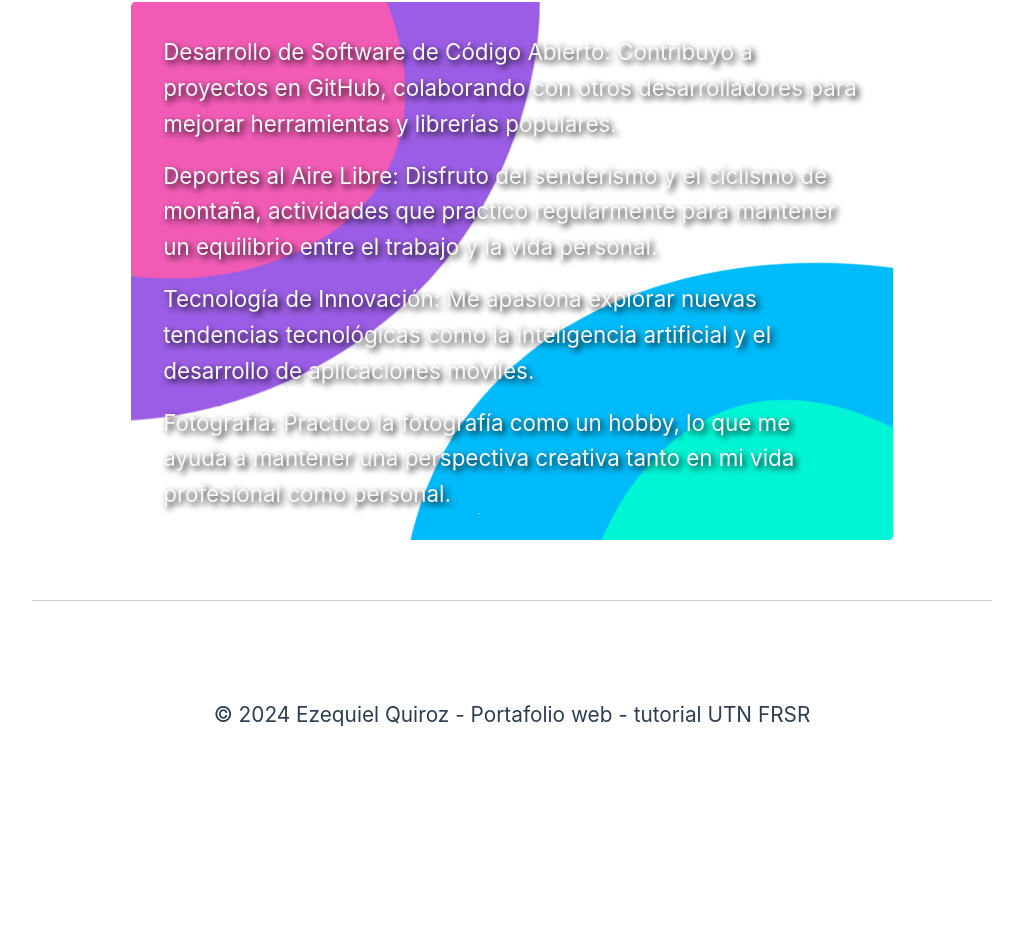
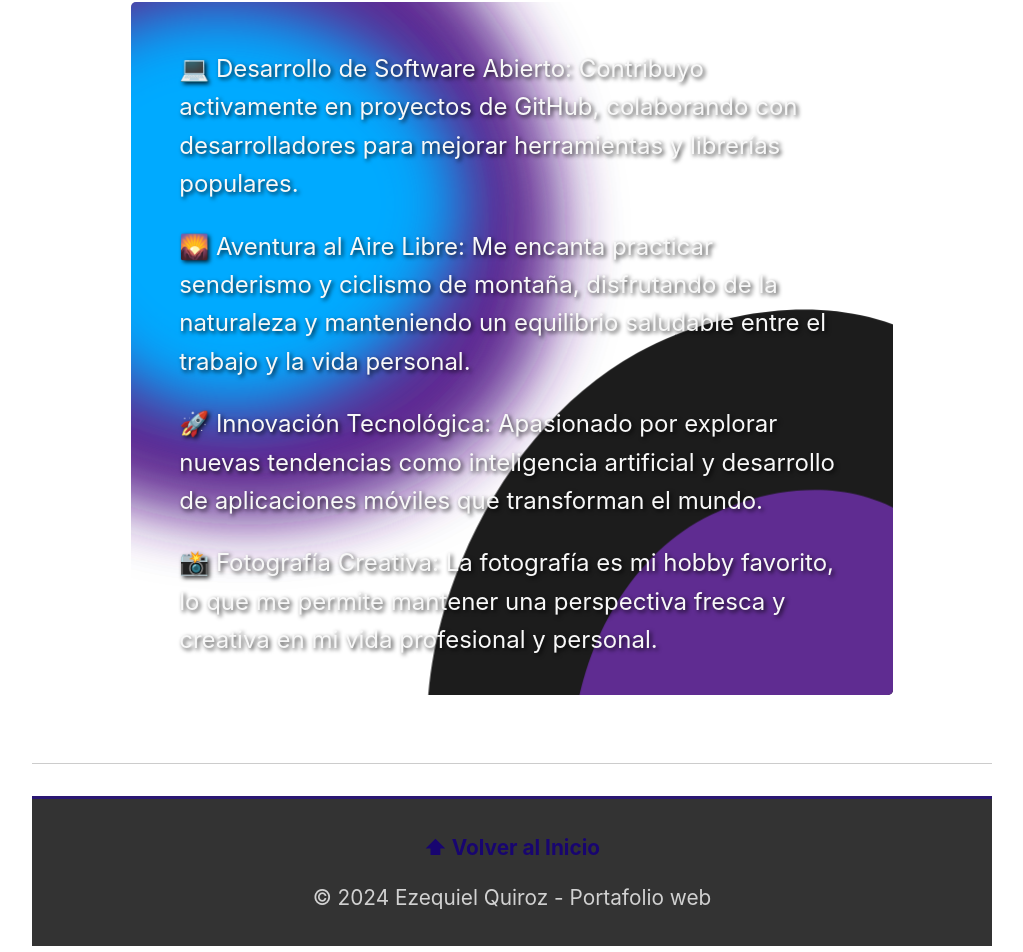
Before and after one commit to EzequielQ2004/Portafolio-Vuejs, a Vue app: page / in a window 1280 px wide. Shown: the part 6402-7354 px from the top of the page, without its empty margins (128-1151 px from the left). Before the commit the page ends 7198 px from the top, so only its background shows below. Built offline with nearby package versions, Linux system fonts and the light colour scheme.

Commit message:
Personalizacion de el componente intereses, FondoLava y transicion suave en en componente NavBar

```diff
--- a/src/App.vue
+++ b/src/App.vue
@@ -2,7 +2,6 @@
 import NavBar from './components/NavBar.vue';
 import DatosPersonales from './components/DatosPersonales.vue';
 import Educacion from './components/EducacionComponente.vue';
-import EducacionComponente from './components/EducacionComponente.vue';
 import ExperienciaComponentes from './components/ExperienciaComponentes.vue';
 import ProyectosComponente from './components/ProyectosComponente.vue';
 import HabilidadesComponente from './components/HabilidadesComponente.vue';
@@ -11,13 +10,10 @@ import InteresesComponente from './components/InteresesComponente.vue';
 
 <template>
   <header id="top">
-    <!--Barra de Navegacion-->
     <NavBar />
-    <!--Componente Datos Personales-->
     <DatosPersonales />
   </header>
   <main>
-    <!--wl estilo css de section se encuentra en base.css-->
     <section id="educacion"><h2>Educación - Cursos</h2>
       <Educacion />
     </section>
@@ -30,13 +26,13 @@ import InteresesComponente from './components/InteresesComponente.vue';
     <section id="habilidades"><h2>Habilidades</h2>
       <HabilidadesComponente />
     </section>
-    <section id="intereses"><h2>intereses</h2>
+    <section id="intereses"><h2>Intereses</h2>
       <InteresesComponente />
     </section>
   </main>
   <footer>
-        <a href="#top">Inicio</a>
-        <p>© 2024 Ezequiel Quiroz - Portafolio web - tutorial UTN FRSR</p>
+    <a href="#top">⬆ Volver al Inicio</a>
+    <p>© 2024 Ezequiel Quiroz - Portafolio web</p>
   </footer>
 </template>
 
@@ -45,7 +41,29 @@ footer {
     display: flex;
     flex-direction: column;
     align-items: center;
+    justify-content: center;
     padding: 2rem;
+    background-color: rgba(0, 0, 0, 0.8); /* Fondo oscuro para contraste */
+    color: var(--vt-c-white-soft); /* Color de texto */
     font-size: 1.3rem;
+    border-top: 3px solid #2a1772; /* Línea de separación en la parte superior */
+}
+
+footer a {
+    color: #180570; /* Color del enlace */
+    text-decoration: none;
+    margin-bottom: 1rem; /* Espaciado entre enlace y párrafo */
+    font-weight: bold; /* Enfatizar el enlace */
+    transition: color 0.3s ease; /* Transición suave al pasar el mouse */
+}
+
+footer a:hover {
+    color: #7519df; /* Cambiar color del enlace en hover */
+}
+
+footer p {
+    text-align: center;
+    margin: 0; /* Eliminar margen */
+    opacity: 0.8; /* Ligeramente transparente */
 }
 </style>
--- a/src/components/FondoLava.vue
+++ b/src/components/FondoLava.vue
@@ -1,65 +1,59 @@
 <script>
+export default {
+  name: 'FondoLava',
+};
 </script>
+
 <template>
-    <!--
-- Single file SVG animation
-- * can be used as CSS backgroud
-- * total size is less than 2kb!
--->
-    <svg preserveAspectRatio="xMidYMid slice" viewBox="10 10 80 80">
+    <svg preserveAspectRatio="xMidYMid slice" viewBox="0 0 100 100">
         <defs>
+            <filter id="lavaGlow" x="-50%" y="-50%" width="200%" height="200%">
+                <feGaussianBlur in="SourceGraphic" stdDeviation="5" result="blur" />
+                <feMerge>
+                    <feMergeNode />
+                    <feMergeNode in="blur" />
+                </feMerge>
+            </filter>
         </defs>
-        <path fill="#9b5de5" class="out-top"
+        <path fill="#5f2c91" class="out-top" filter="url(#lavaGlow)"
             d="M37-5C25.1-14.7,5.7-19.1-9.2-10-28.5,1.8-32.7,31.1-19.8,49c15.5,21.5,52.6,22,67.2,2.3C59.4,35,53.7,8.5,37-5Z" />
-        <path fill="#f15bb5" class="in-top"
+        <path fill="#00aaff" class="in-top" filter="url(#lavaGlow)"
             d="M20.6,4.1C11.6,1.5-1.9,2.5-8,11.2-16.3,23.1-8.2,45.6,7.4,50S42.1,38.9,41,24.5C40.2,14.1,29.4,6.6,20.6,4.1Z" />
-        <path fill="#00bbf9" class="out-bottom"
+        <path fill="#1c1c1c" class="out-bottom"
             d="M105.9,48.6c-12.4-8.2-29.3-4.8-39.4.8-23.4,12.8-37.7,51.9-19.1,74.1s63.9,15.3,76-5.6c7.6-13.3,1.8-31.1-2.3-43.8C117.6,63.3,114.7,54.3,105.9,48.6Z" />
-        <path fill="#00f5d4" class="in-bottom"
+        <path fill="#5f2c91" class="in-bottom"
             d="M102,67.1c-9.6-6.1-22-3.1-29.5,2-15.4,10.7-19.6,37.5-7.6,47.8s35.9,3.9,44.5-12.5C115.5,92.6,113.9,74.6,102,67.1Z" />
     </svg>
-    <!--Codigo de como crear un fondo svg animado-->
-    <!-- <div class="links">
-        <a href="https://dev.to/uuuuuulala/making-background-blob-animation-in-just-15kb-step-by-step-guide-2482"
-            target="_blank">tutorial<img class="icon" src="https://ksenia-k.com/img/icons/link.svg"></a>
-    </div> -->
 </template>
 
 <style scoped>
-@keyframes rotate {
+@keyframes lavaFlow {
     0% {
-        transform: rotate(0deg);
+        transform: translateY(0);
     }
-
+    50% {
+        transform: translateY(5%);
+    }
     100% {
-        transform: rotate(360deg);
+        transform: translateY(0);
     }
 }
 
 .out-top {
-    animation: rotate 20s linear infinite;
-    transform-origin: 13px 25px;
+    animation: lavaFlow 8s ease-in-out infinite;
 }
 
 .in-top {
-    animation: rotate 55s linear infinite;
-    transform-origin: 13px 25px;
+    animation: lavaFlow 10s ease-in-out infinite;
 }
 
 .out-bottom {
-    animation: rotate 25s linear infinite;
-    transform-origin: 84px 93px;
+    animation: lavaFlow 6s ease-in-out infinite;
 }
 
 .in-bottom {
-    animation: rotate 15s linear infinite;
-    transform-origin: 84px 93px;
+    animation: lavaFlow 9s ease-in-out infinite;
 }
-
-/* body {
-    background-color: #fee440;
-
-} */
 
 svg {
     position: absolute;
--- a/src/components/InteresesComponente.vue
+++ b/src/components/InteresesComponente.vue
@@ -1,12 +1,12 @@
 <script setup>
 import { ref } from 'vue';
 import FondoLava from './FondoLava.vue';
-//Este es un arreglo con ref para que se pueda reactivar el cambio de los intereses
+
 const intereses = ref([
-    'Desarrollo de Software de Código Abierto: Contribuyo a proyectos en GitHub, colaborando con otros desarrolladores para mejorar herramientas y librerías populares.',
-    'Deportes al Aire Libre: Disfruto del senderismo y el ciclismo de montaña, actividades que practico regularmente para mantener un equilibrio entre el trabajo y la vida personal.',
-    'Tecnología de Innovación: Me apasiona explorar nuevas tendencias tecnológicas como la inteligencia artificial y el desarrollo de aplicaciones móviles.',
-    'Fotografía: Practico la fotografía como un hobby, lo que me ayuda a mantener una perspectiva creativa tanto en mi vida profesional como personal.'
+    '💻 Desarrollo de Software Abierto: Contribuyo activamente en proyectos de GitHub, colaborando con desarrolladores para mejorar herramientas y librerías populares.',
+    '🌄 Aventura al Aire Libre: Me encanta practicar senderismo y ciclismo de montaña, disfrutando de la naturaleza y manteniendo un equilibrio saludable entre el trabajo y la vida personal.',
+    '🚀 Innovación Tecnológica: Apasionado por explorar nuevas tendencias como inteligencia artificial y desarrollo de aplicaciones móviles que transforman el mundo.',
+    '📸 Fotografía Creativa: La fotografía es mi hobby favorito, lo que me permite mantener una perspectiva fresca y creativa en mi vida profesional y personal.'
 ]);
 </script>
 
@@ -19,26 +19,6 @@ const intereses = ref([
             </li>
         </ul>
     </div>
-    <!-- <div class="intereses-contenedor">
-        <ul class="contenedor-lista">
-            <li class="item">
-                Desarrollo de Software de Código Abierto: Contribuyo a proyectos en GitHub, colaborando con otros
-                desarrolladores para mejorar herramientas y librerías populares.
-            </li>
-            <li class="item">
-                Deportes al Aire Libre: Disfruto del senderismo y el ciclismo de montaña, actividades que practico
-                regularmente para mantener un equilibrio entre el trabajo y la vida personal.
-            </li>
-            <li class="item">
-                Tecnología de Innovación: Me apasiona explorar nuevas tendencias tecnológicas como la inteligencia
-                artificial y el desarrollo de aplicaciones móviles.
-            </li>
-            <li class="item">
-                Fotografía: Practico la fotografía como un hobby, lo que me ayuda a mantener una perspectiva creativa
-                tanto en mi vida profesional como personal.
-            </li>
-        </ul>
-    </div> -->
 </template>
 
 <style scoped>
@@ -47,19 +27,25 @@ const intereses = ref([
     position: relative;
     margin: 0 auto;
     max-width: 85%;
-    padding: 1rem;
+    padding: 2rem; /* Aumenté el padding para más espacio */
 }
 
 .contenedor-lista {
     list-style-type: none;
     padding: 1rem;
-    margin-bottom: .5rem;
+    margin-bottom: 0;
     color: var(--vt-c-white-soft);
-    font-size: 1.4rem;
-    text-shadow: 3px 3px 6px rgba(0, 0, 0, 1);
+    font-size: 1.5rem; /* Aumenté el tamaño de la fuente */
+    text-shadow: 2px 2px 4px rgba(0, 0, 0, 0.8);
 }
 
 .item {
-    margin-bottom: 1rem;
+    margin-bottom: 1.5rem; /* Mayor espacio entre items */
+    transition: transform 0.3s ease, color 0.3s ease; /* Efecto suave en hover */
+}
+
+.item:hover {
+    transform: scale(1.05); /* Aumentar ligeramente el tamaño en hover */
+    color: #ff5733; /* Cambiar color en hover */
 }
 </style>
--- a/src/components/NavBar.vue
+++ b/src/components/NavBar.vue
@@ -3,7 +3,7 @@
     <div class="navbar-menu">
       <ul class="nav-list">
         <li v-for="nav in nevegacion" :key="nav.id" class="nav-item">
-          <a :href="nav.enlace">{{ nav.nombre }}</a>
+          <a @click.prevent="smoothScroll(nav.enlace)">{{ nav.nombre }}</a>
         </li>
       </ul>
     </div>
@@ -12,13 +12,23 @@
 
 <script setup>
 import { ref } from 'vue';
+
+// Lista de elementos de navegación
 const nevegacion = ref([
     { id: 1, nombre: "Educación", enlace: "#educacion" },
     { id: 2, nombre: "Experiencia", enlace: "#experiencia" },
     { id: 3, nombre: "Proyectos", enlace: "#proyectos" },
     { id: 4, nombre: "Habilidades", enlace: "#habilidades" },
-    { id: 4, nombre: "Intereses", enlace: "#intereses" }
+    { id: 5, nombre: "Intereses", enlace: "#intereses" }
 ]);
+
+// Función para el desplazamiento suave
+function smoothScroll(target) {
+  const element = document.querySelector(target);
+  if (element) {
+    element.scrollIntoView({ behavior: 'smooth' });
+  }
+}
 </script>
 
 <style scoped>
```
Lines whose indentation alone changed are shown as unchanged.
